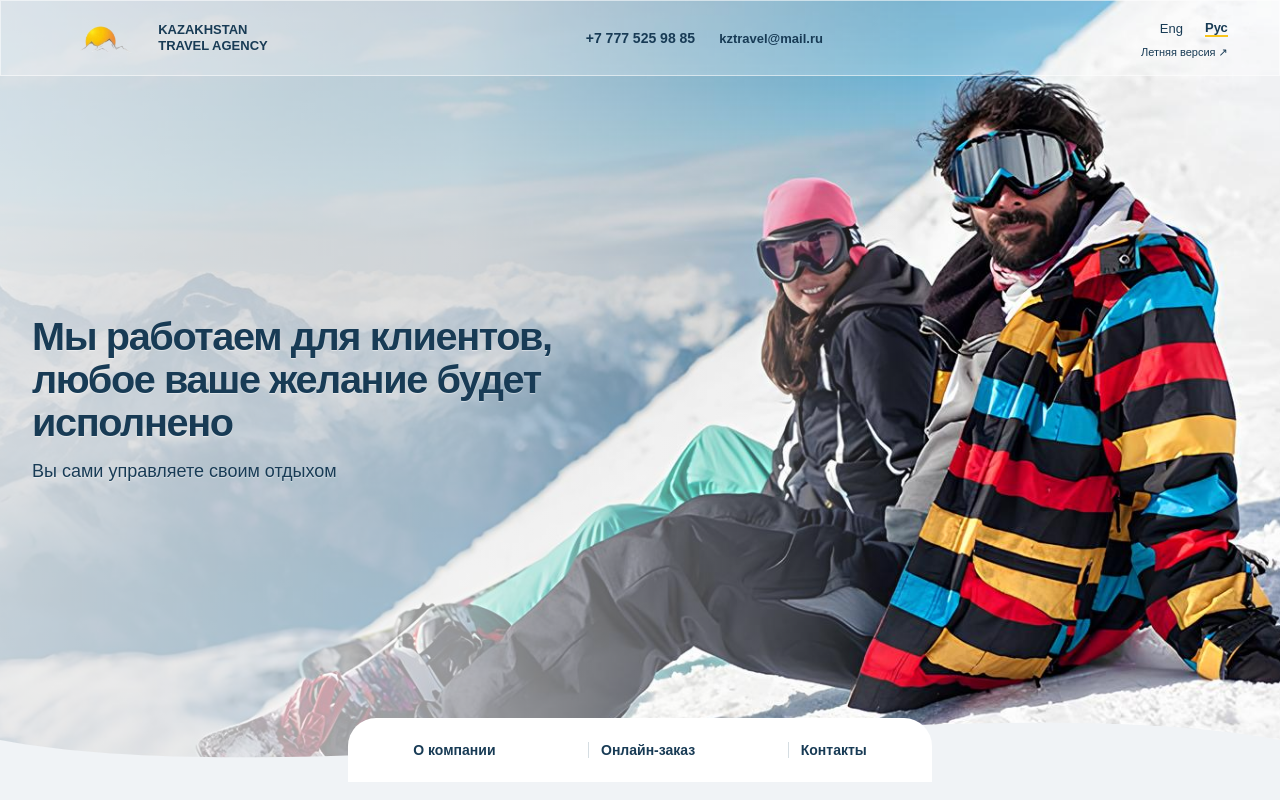
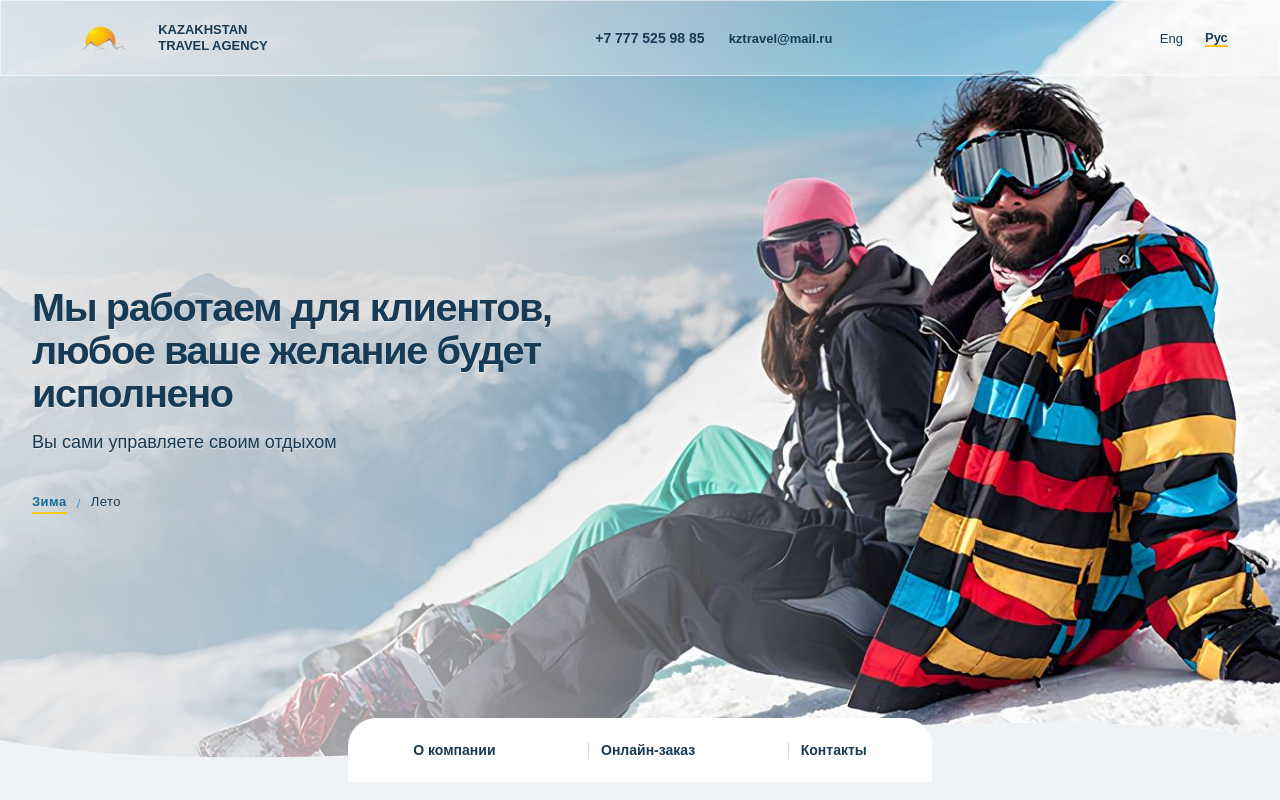
Before and after one commit to Tigr66/AlmatyTravel.kz, a React (Vite) app: page / in a window 1280 px wide. Shown: the top 800 px of the page. Built offline with nearby package versions, Linux system fonts and the light colour scheme.

Commit message:
add season toggle

```diff
--- a/src/components/Header/Header.css
+++ b/src/components/Header/Header.css
@@ -42,19 +42,6 @@
     display: grid;
     justify-items: end;
     gap: 6px;
-}
-
-.site-header__season {
-    color: inherit;
-    font-size: 11px;
-    text-decoration: none;
-    text-underline-offset: 3px;
-    transition: color 140ms ease;
-}
-
-.site-header__season:hover {
-    color: var(--color-primary);
-    text-decoration: underline;
 }
 
 .site-header__languages {
@@ -131,10 +118,6 @@
         font-size: 12px;
     }
 
-    .site-header__season {
-        font-size: 9px;
-    }
-
     .site-header__details {
         display: none;
     }
--- a/src/components/Header/Header.tsx
+++ b/src/components/Header/Header.tsx
@@ -3,11 +3,9 @@ import "./Header.css";
 
 type HeaderProps = {
     homePath: string;
-    seasonPath: string;
-    seasonLabel: string;
 };
 
-const Header = ({ homePath, seasonPath, seasonLabel }: HeaderProps) => {
+const Header = ({ homePath }: HeaderProps) => {
     return (
         <header className="site-header">
             <Link
@@ -40,9 +38,6 @@ const Header = ({ homePath, seasonPath, seasonLabel }: HeaderProps) => {
                         Рус
                     </button>
                 </div>
-                <Link className="site-header__season" to={seasonPath}>
-                    {seasonLabel} <span aria-hidden="true">↗</span>
-                </Link>
             </div>
         </header>
     );
--- a/src/layouts/SeasonLayout/SeasonLayout.css
+++ b/src/layouts/SeasonLayout/SeasonLayout.css
@@ -78,6 +78,49 @@
     font-size: 18px;
     line-height: 1.5;
     text-shadow: 0 1px 1px color-mix(in srgb, var(--color-background) 48%, transparent);
+}
+
+.site-season-switch {
+    display: flex;
+    align-items: center;
+    gap: 10px;
+    width: fit-content;
+    margin-top: clamp(24px, 3vw, 38px);
+    color: var(--color-primary-dark);
+    font-size: 13px;
+    letter-spacing: 0.035em;
+}
+
+.site-season-switch__link {
+    position: relative;
+    padding: 0 0 5px;
+    color: inherit;
+    text-decoration: none;
+    transition: color 140ms ease;
+}
+
+.site-season-switch__link:hover {
+    color: var(--color-primary);
+}
+
+.site-season-switch__link--active {
+    color: var(--color-primary);
+    font-weight: 700;
+}
+
+.site-season-switch__link--active::after {
+    position: absolute;
+    right: 0;
+    bottom: 0;
+    left: 0;
+    height: 2px;
+    background: var(--color-accent-yellow);
+    content: "";
+}
+
+.site-season-switch__divider {
+    color: var(--color-primary);
+    opacity: 0.65;
 }
 
 .site-hero__quick-links {
@@ -267,6 +310,10 @@
         font-size: 16px;
     }
 
+    .site-season-switch {
+        margin-top: 22px;
+    }
+
     .site-hero__quick-links {
         bottom: 14px;
         width: calc(100% - 24px);
--- a/src/layouts/SeasonLayout/SeasonLayout.tsx
+++ b/src/layouts/SeasonLayout/SeasonLayout.tsx
@@ -1,6 +1,6 @@
 import { Header } from "@/components/Header";
 import { getSeasonRoute, type SeasonRouteKey, type SiteSeason } from "@/routes/season-routes";
-import { NavLink, Outlet } from "react-router-dom";
+import { Link, NavLink, Outlet } from "react-router-dom";
 import "./SeasonLayout.css";
 
 type SeasonLayoutProps = {
@@ -29,7 +29,6 @@ const SeasonLayout = ({ season }: SeasonLayoutProps) => {
         about: getSeasonRoute(season, "about"),
         order: getSeasonRoute(season, "order"),
         contacts: getSeasonRoute(season, "contacts"),
-        alternate: getSeasonRoute(season === "winter" ? "summer" : "winter", "main"),
     };
 
     return (
@@ -37,8 +36,6 @@ const SeasonLayout = ({ season }: SeasonLayoutProps) => {
             <div className="site-hero">
                 <Header
                     homePath={routes.home}
-                    seasonPath={routes.alternate}
-                    seasonLabel={season === "winter" ? "Летняя версия" : "Зимняя версия"}
                 />
                 <section className="site-hero__content" aria-labelledby="site-hero-title">
                     <h1 id="site-hero-title">
@@ -51,6 +48,25 @@ const SeasonLayout = ({ season }: SeasonLayoutProps) => {
                             ? "Вы сами управляете своим отдыхом"
                             : "Частные поездки, горные маршруты и впечатления на природе"}
                     </p>
+                    <nav className="site-season-switch" aria-label="Выбор сезона">
+                        <Link
+                            className={`site-season-switch__link${season === "winter" ? " site-season-switch__link--active" : ""}`}
+                            to={getSeasonRoute("winter", "main")}
+                            aria-current={season === "winter" ? "page" : undefined}
+                        >
+                            Зима
+                        </Link>
+                        <span className="site-season-switch__divider" aria-hidden="true">
+                            /
+                        </span>
+                        <Link
+                            className={`site-season-switch__link${season === "summer" ? " site-season-switch__link--active" : ""}`}
+                            to={getSeasonRoute("summer", "main")}
+                            aria-current={season === "summer" ? "page" : undefined}
+                        >
+                            Лето
+                        </Link>
+                    </nav>
                 </section>
 
                 <nav className="site-hero__quick-links" aria-label="Основные разделы">
```
